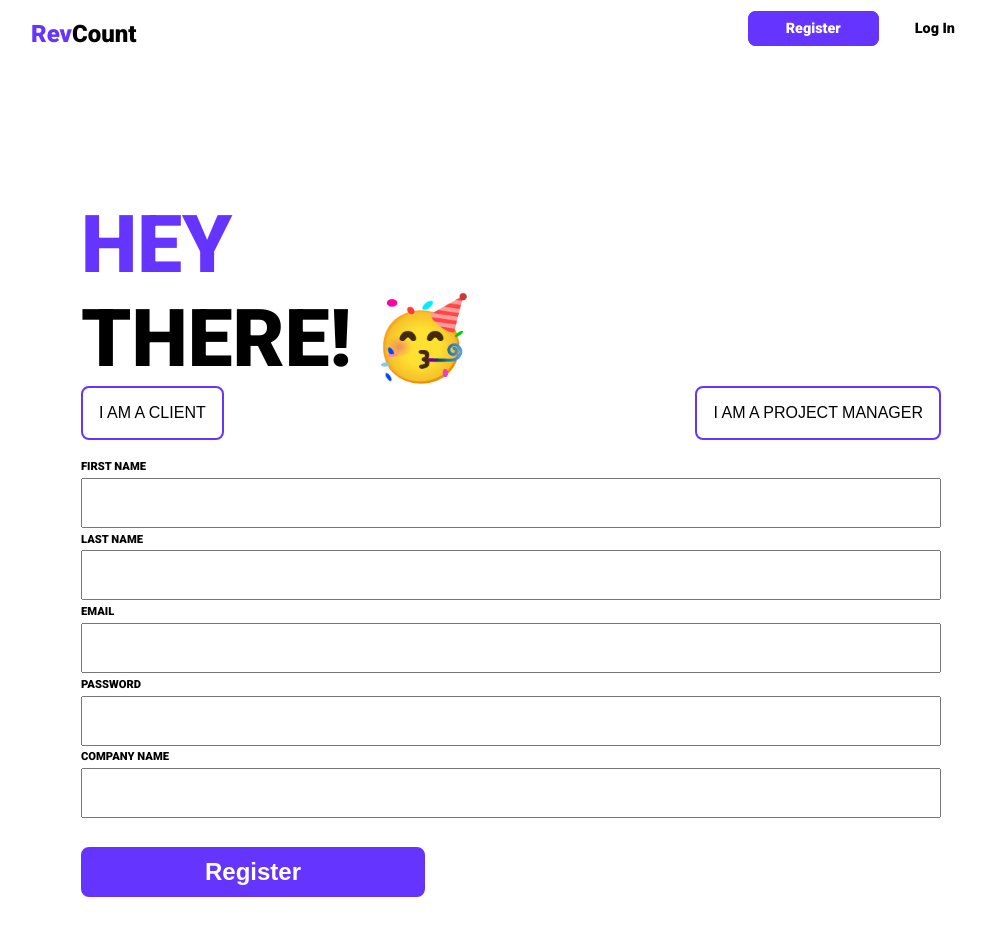
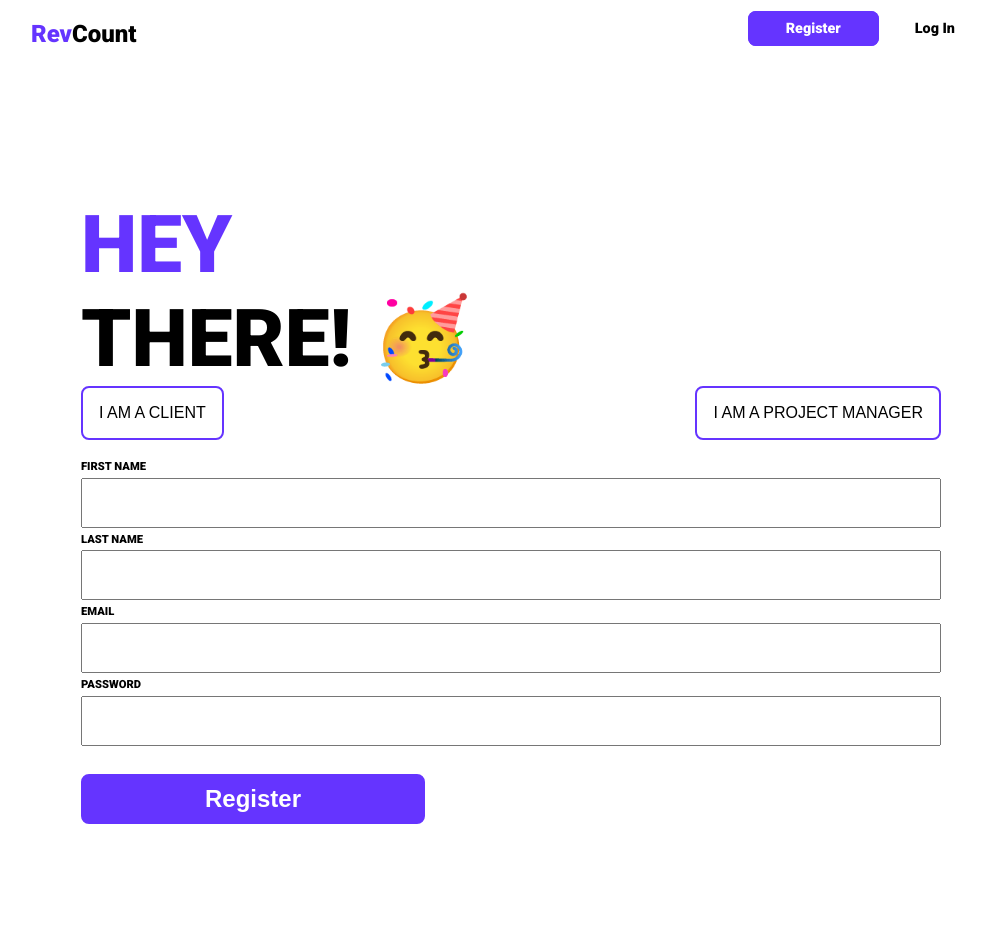
Before and after one commit to matveyclark/revcount-frontend, a React (Create React App) app: page /register in a window 1280 px wide. Shown: the top 936 px of the page, without its empty margins (129-1115 px from the left). Built offline with nearby package versions, Linux system fonts and the light colour scheme.

Commit message:
Email from homepage gets carried over to registration forms.

```diff
--- a/src/components/ClientRegisterForm.js
+++ b/src/components/ClientRegisterForm.js
@@ -9,7 +9,7 @@ export default class ClientRegisterForm extends Component {
                 <label htmlFor="lastName" className="login--label">last name</label>
                 <input name="lastName" type="text" className="login--input"/>
                 <label htmlFor="email" className="login--label">email</label>
-                <input name="email" type="text" className="login--input"/>
+                <input name="email" type="text" className="login--input" value={this.props.starterEmail ? this.props.starterEmail : null} />
                 <label htmlFor="password" className="login--label">password</label>
                 <input name="password" type="text" className="login--input"/>
                 <button className="login--input login--input__submit btn btn--register" type="submit">Register</button>
--- a/src/components/PMRegisterForm.js
+++ b/src/components/PMRegisterForm.js
@@ -9,7 +9,7 @@ export default class PMRegisterForm extends Component {
                 <label htmlFor="lastName" className="login--label">last name</label>
                 <input name="lastName" type="text" className="login--input"/>
                 <label htmlFor="email" className="login--label">email</label>
-                <input name="email" type="text" className="login--input"/>
+                <input name="email" type="text" className="login--input" value={ this.props.starterEmail ? this.props.starterEmail : null } />
                 <label htmlFor="password" className="login--label">password</label>
                 <input name="password" type="text" className="login--input"/>
                 <label htmlFor="company" className="login--label">company name</label>
--- a/src/components/RegisterForm.js
+++ b/src/components/RegisterForm.js
@@ -7,7 +7,7 @@ import { connect } from 'react-redux'
 class RegisterForm extends Component {
 
     state = {
-        isClient: null
+        isClient: true
     }
 
     registerProjectManager = () => {
@@ -23,6 +23,7 @@ class RegisterForm extends Component {
     }
 
     render() {
+        console.log(this.props)
         return (
             <section className="register">
                 <div className="wrapper form--wrapper">
@@ -30,7 +31,7 @@ class RegisterForm extends Component {
                         <span className="highlight">Hey<br /></span> there! <span role="img" aria-label="wave-emoji">🥳</span>
                     </h1>
                     <RegisterRolePicker registerProjectManager={this.registerProjectManager} registerClient={this.registerClient} />
-                    {this.state.isClient ? <ClientRegisterForm /> : <PMRegisterForm />}
+                    {this.state.isClient ? <ClientRegisterForm starterEmail={this.props.starterEmail} /> : <PMRegisterForm starterEmail={this.props.starterEmail} />}
                 </div>
             </section>
         )
@@ -39,7 +40,7 @@ class RegisterForm extends Component {
 
 const mapStateToProps = state => {
     return {
-        starterEmail: state.starterEmail
+        starterEmail: state.userReducer.starterEmail
     }
 }
 
```
